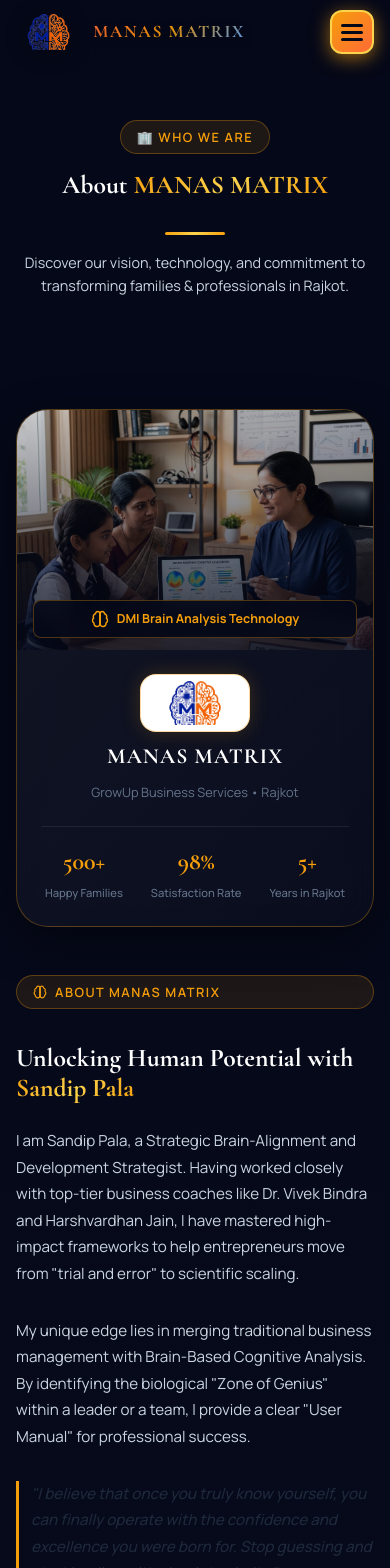
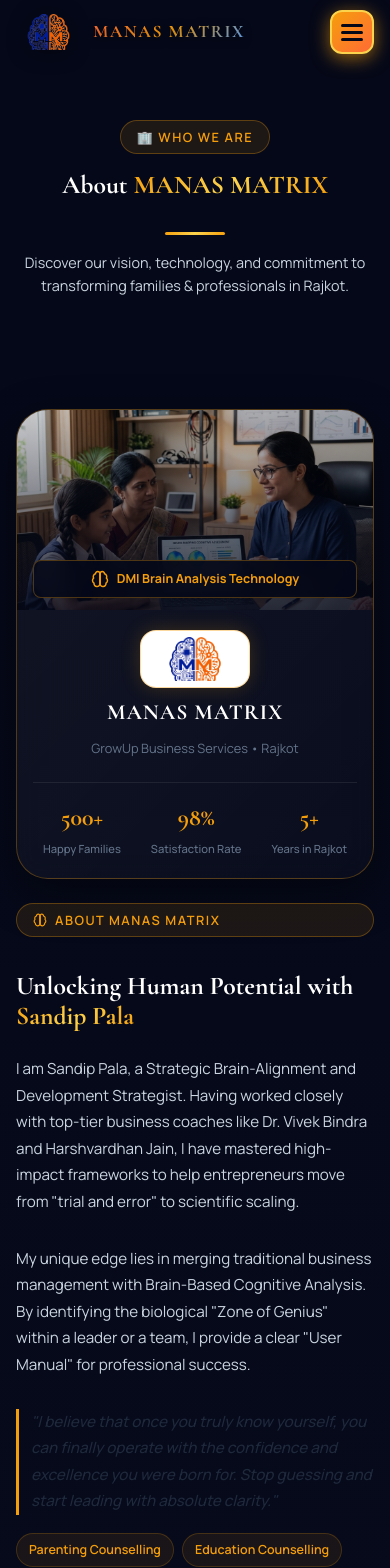
Before and after one commit to fuertenitesh-sys/ManasMatrix_Latest, a React (Vite) app: page /about in a window 390 px wide. Shown: the top 1568 px of the page. Built offline with nearby package versions, Linux system fonts and the light colour scheme.

Commit message:
Audit and refine site-wide responsive layout across Mobile (375px), Tablet (768px), and Desktop (1440px)

```diff
--- a/src/components/About/About.css
+++ b/src/components/About/About.css
@@ -283,4 +283,30 @@
   text-align: center;
 }
 
-/* Responsive handled natively by CSS Grid auto-fit and minmax */
+/* Responsive */
+@media (max-width: 900px) {
+  .about__grid,
+  .about__report-grid {
+    grid-template-columns: 1fr;
+    gap: 32px;
+  }
+}
+
+@media (max-width: 576px) {
+  .about__grid,
+  .about__report-grid {
+    gap: 24px;
+  }
+  .about__visual-img-wrapper {
+    height: 200px;
+  }
+  .about__report-img {
+    height: 240px;
+  }
+  .about__visual-inner {
+    padding: 20px 16px;
+  }
+  .about__visual-stats {
+    gap: 10px;
+  }
+}
--- a/src/components/BookingModal/BookingModal.css
+++ b/src/components/BookingModal/BookingModal.css
@@ -23,6 +23,8 @@
 .booking-modal-container {
   width: 90%;
   max-width: 500px;
+  max-height: 90vh;
+  overflow-y: auto;
   background: rgba(13, 17, 38, 0.95);
   border: 1px solid rgba(255, 255, 255, 0.1);
   border-radius: 24px;
@@ -31,7 +33,6 @@
   position: relative;
   transform: translateY(20px) scale(0.95);
   transition: all 0.4s cubic-bezier(0.16, 1, 0.3, 1);
-  overflow: hidden;
 }
 
 .booking-modal-overlay.is-open .booking-modal-container {
--- a/src/components/Testimonials/Testimonials.css
+++ b/src/components/Testimonials/Testimonials.css
@@ -249,6 +249,10 @@
 /* Responsive layout handled by auto-fit and minmax */
 
 @media (max-width: 600px) {
+  .testimonials__card {
+    width: 290px;
+    padding: 24px 18px;
+  }
   .testimonials__trust-card {
     width: 230px;
     min-width: 230px;
```
